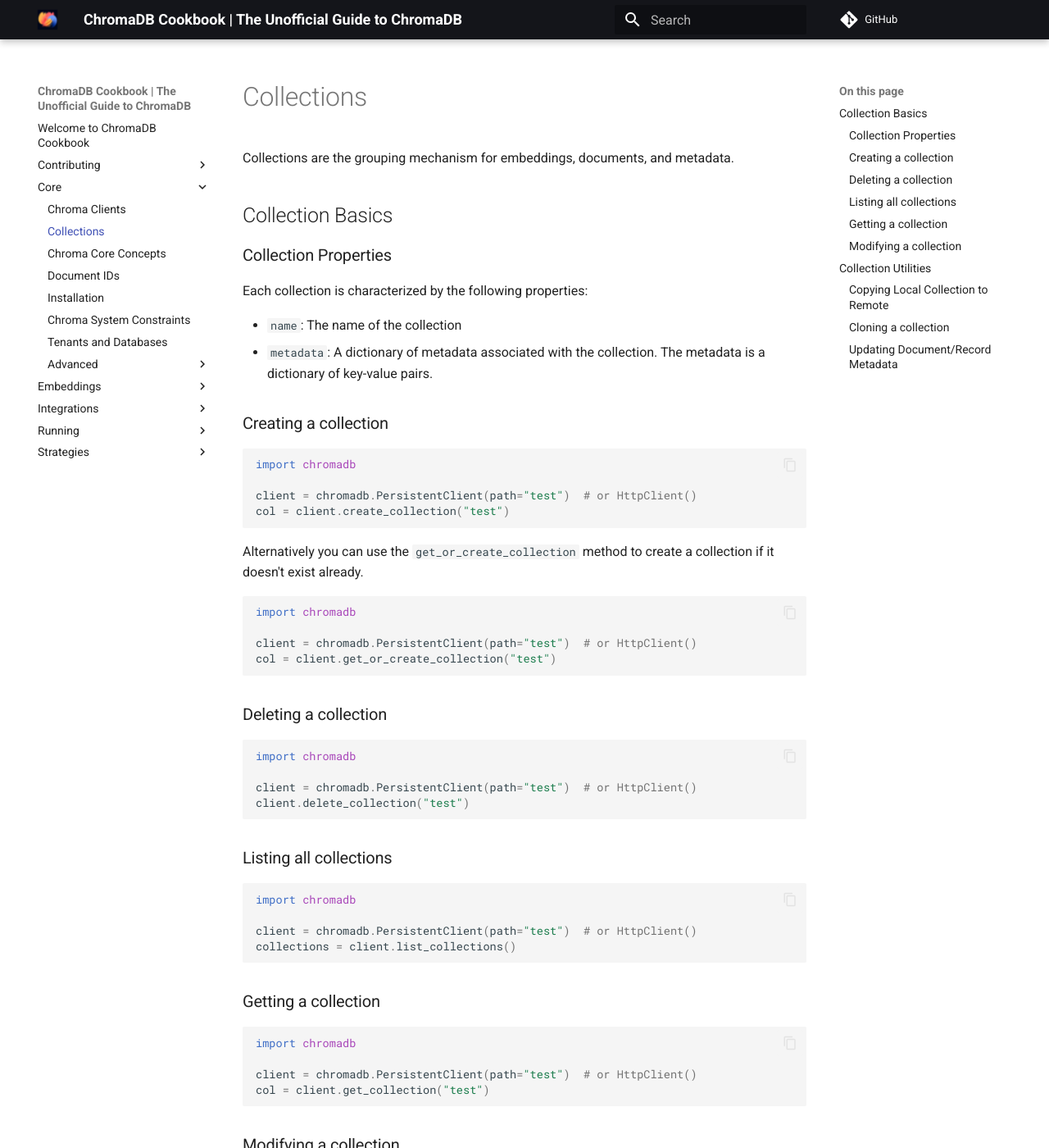
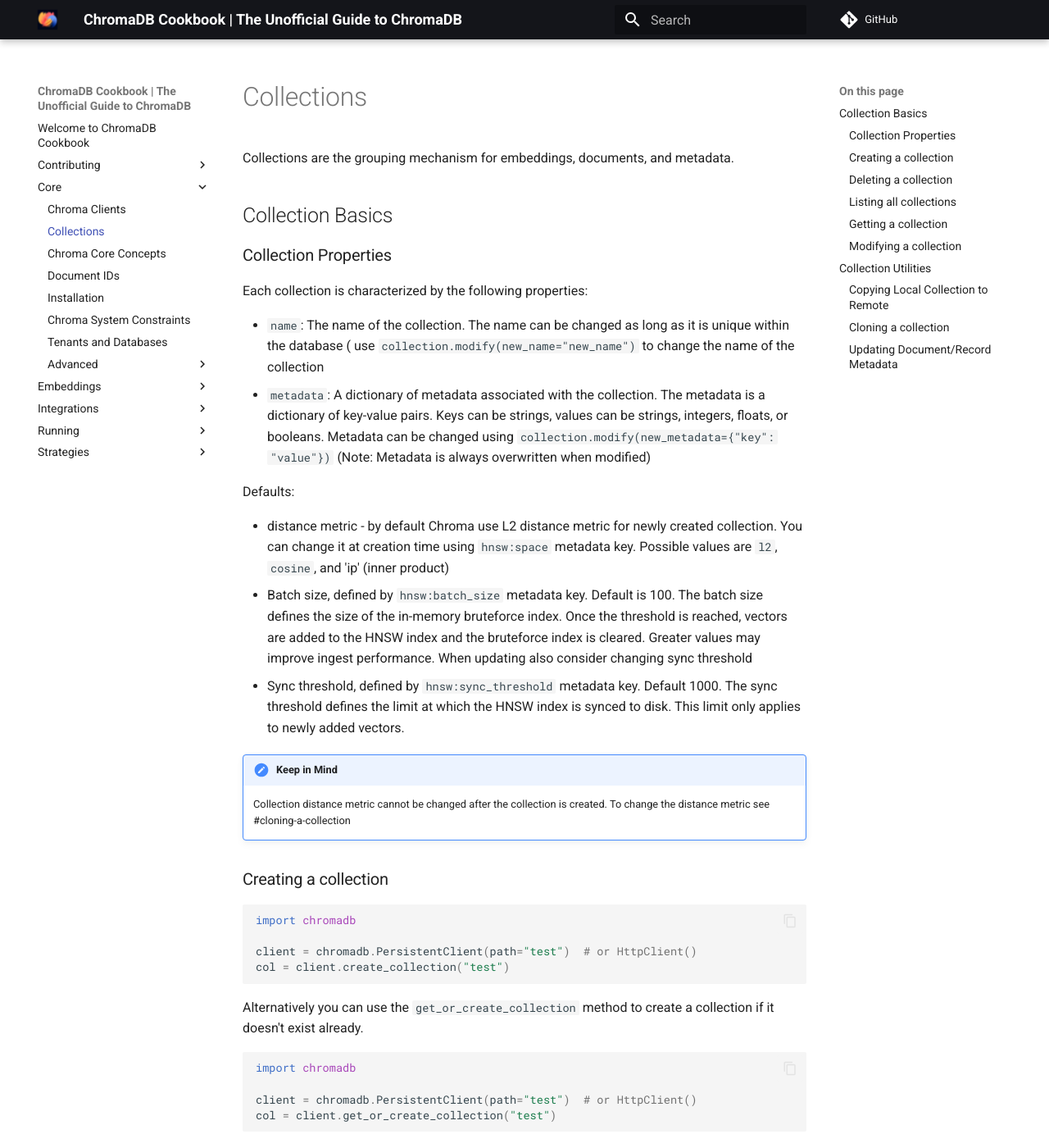
Before and after one commit to amikos-tech/chroma-cookbook, an MkDocs documentation site: the page built from docs/core/collections.md, in a window 1280 px wide and 1400 px high. Shown: the whole window at 82% size. Built offline with MkDocs 1.6.1 and Material for MkDocs 9.7.7, drawn with Linux system fonts in a browser that asks for light colours; comment, search, counter and statistics services are not loaded.

Commit message:
feat: Update some collection properties and defaults

````diff
--- a/docs/core/collections.md
+++ b/docs/core/collections.md
@@ -8,8 +8,26 @@
 
 Each collection is characterized by the following properties:
 
-- `name`: The name of the collection
+- `name`: The name of the collection. The name can be changed as long as it is unique within the database (
+  use `collection.modify(new_name="new_name")` to change the name of the collection
 - `metadata`: A dictionary of metadata associated with the collection. The metadata is a dictionary of key-value pairs.
+  Keys can be strings, values can be strings, integers, floats, or booleans. Metadata can be changed
+  using `collection.modify(new_metadata={"key": "value"})` (Note: Metadata is always overwritten when modified)
+
+Defaults:
+
+- distance metric - by default Chroma use L2 distance metric for newly created collection. You can change it at creation
+  time using `hnsw:space` metadata key. Possible values are `l2`, `cosine`, and 'ip' (inner product)
+- Batch size, defined by `hnsw:batch_size` metadata key. Default is 100. The batch size defines the size of the
+  in-memory bruteforce index. Once the threshold is reached, vectors are added to the HNSW index and the bruteforce
+  index is cleared. Greater values may improve ingest performance. When updating also consider changing sync threshold
+- Sync threshold, defined by `hnsw:sync_threshold` metadata key. Default 1000. The sync threshold defines the limit at
+  which the HNSW index is synced to disk. This limit only applies to newly added vectors.
+
+!!! note "Keep in Mind"
+
+    Collection distance metric cannot be changed after the collection is created.
+    To change the distance metric see #cloning-a-collection
 
 ### Creating a collection
 
@@ -75,12 +93,12 @@
     Metadata is always overwritten when modified. If you want to add a new key-value pair to the metadata, you must
     first get the existing metadata and then add the new key-value pair to it.
 
-
 ## Collection Utilities
 
 ### Copying Local Collection to Remote
 
-The following example demonstrates how to copy a local collection to a remote ChromaDB server. (it also works in reverse)
+The following example demonstrates how to copy a local collection to a remote ChromaDB server. (it also works in
+reverse)
 
 ```python
 import chromadb
@@ -90,9 +108,9 @@
 
 collection = client.get_or_create_collection("local_collection")
 collection.add(
-    ids=["1","2"],
-    documents=["hello world","hello ChromaDB"],
-    metadatas=[{"a":1},{"b":2}])
+    ids=["1", "2"],
+    documents=["hello world", "hello ChromaDB"],
+    metadatas=[{"a": 1}, {"b": 2}])
 remote_collection = remote_client.get_or_create_collection("remote_collection",
                                                            metadata=collection.metadata)
 existing_count = collection.count()
@@ -110,12 +128,13 @@
 ```
 
 !!! note "Using ChromaDB Data Pipes"
-    There is a more efficient way to copy data between local and remote collections using ChromaDB Data Pipes package.
-    ```bash
-    pip install chromadb-data-pipes
-    cdp export "file://path/to_local_data/local_collection" | \
-    cdp import "http://remote_chromadb:port/remote_collection" --create
-    ```
+There is a more efficient way to copy data between local and remote collections using ChromaDB Data Pipes package.
+
+```bash
+pip install chromadb-data-pipes
+cdp export "file://path/to_local_data/local_collection" | \
+cdp import "http://remote_chromadb:port/remote_collection" --create
+```
 
 ### Cloning a collection
 
````
